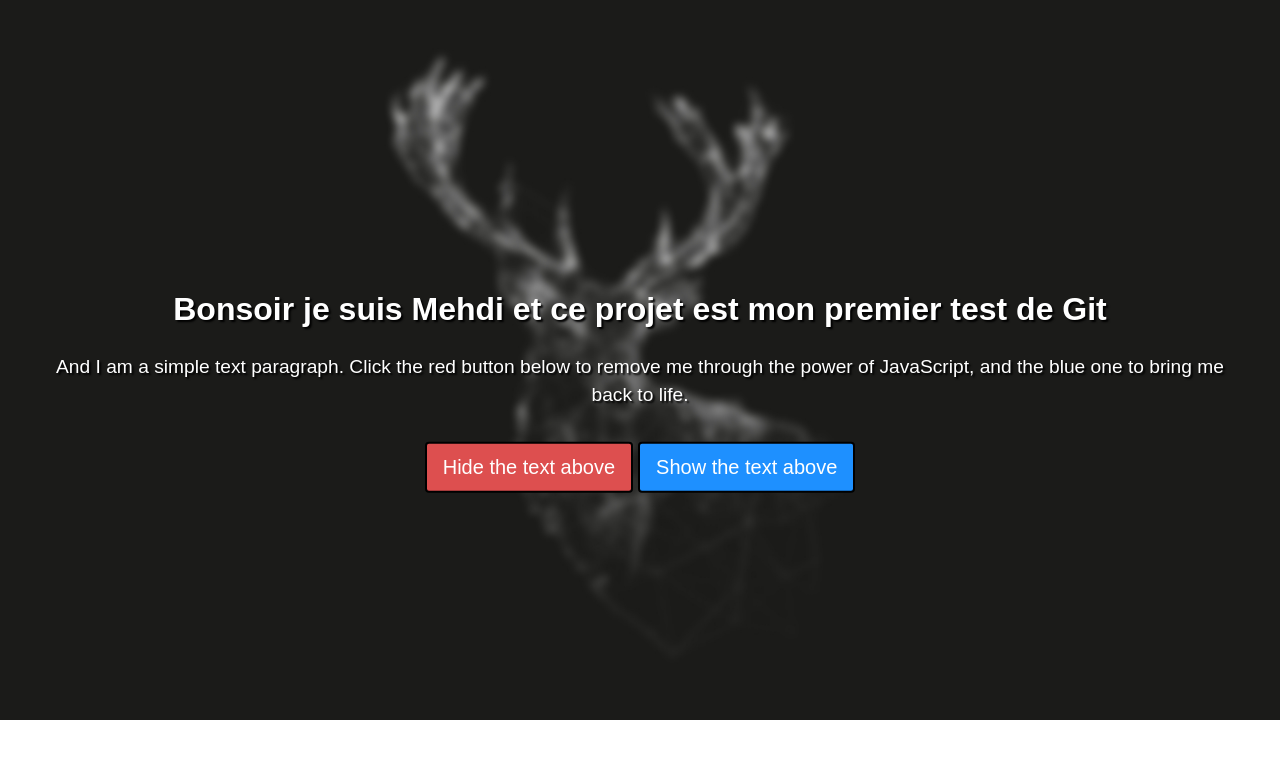
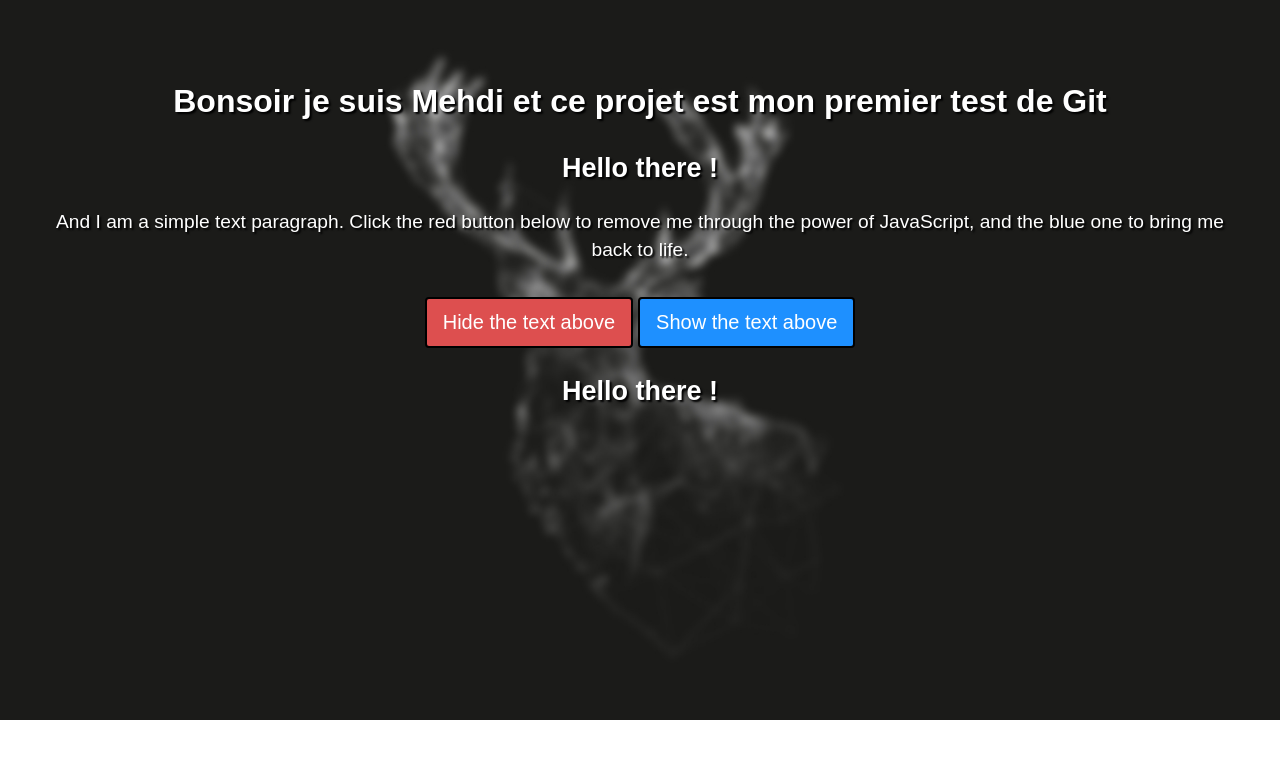
Before and after one commit to MehdiAouj/MyFirstProject, a plain HTML site: page Index.html in a window 1280 px wide. Drawn offline with nearby package versions, Linux system fonts and the light colour scheme.

Commit message:
adding heads

```diff
--- a/Index.html
+++ b/Index.html
@@ -22,9 +22,12 @@ body {
 
 }
 
-.container
+h2
 {
-    transform: translate(0%, 100%);
+	font-weight: bolder;
+	margin-bottom: .5rem;
+    color: rgb(255, 255, 255);
+    text-shadow: 2px 2px 2px  #000;
 }
 
 h1 {
@@ -79,9 +82,11 @@ p {
     <div class="container">
 
         <h1>Bonsoir je suis Mehdi et ce projet est mon premier test de Git</h1>
+		<h2>Hello there !</h2>
 <p>And I am a simple text paragraph. Click the red button below to remove me through the power of JavaScript, and the blue one to bring me back to life.</p>
 <button id="Btn1">Hide the text above</button>
 <button id="Btn2">Show the text above</button>
+<h2>Hello there !</h2>
 
     </div>
 
```
